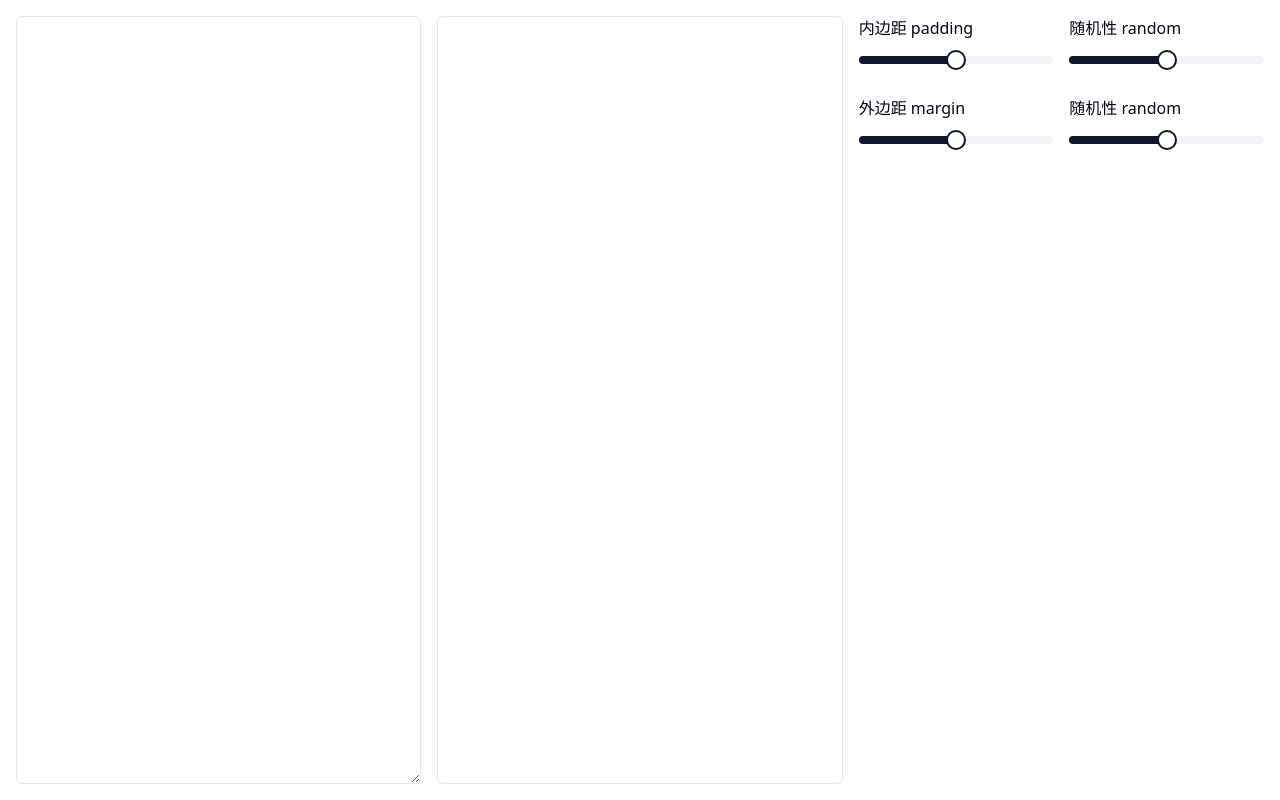
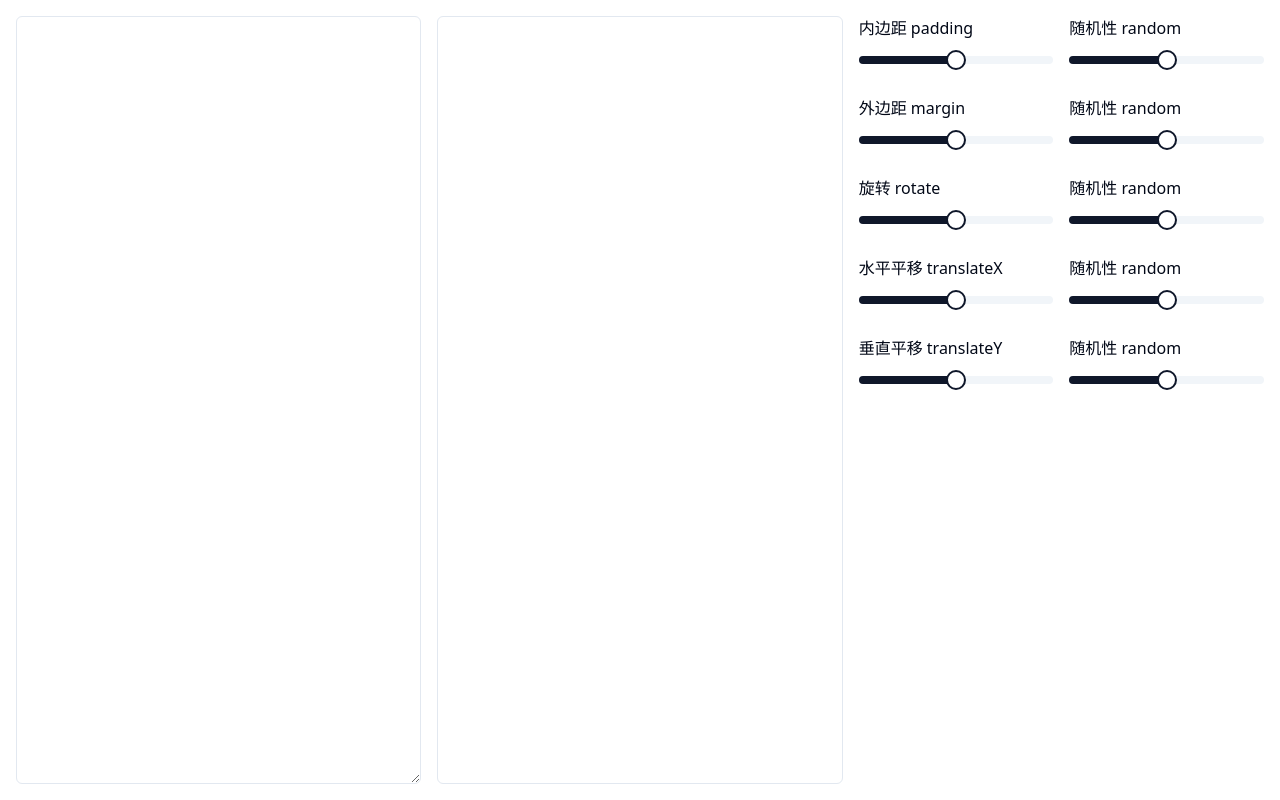
Before and after one commit to dumplant/ransom-note-generator, a React (Vite) app: page / in a window 1280 px wide. Built offline with nearby package versions, Linux system fonts and the light colour scheme.

Commit message:
feat: add rotate&translate control

```diff
--- a/src/components/editor/editArea.tsx
+++ b/src/components/editor/editArea.tsx
@@ -19,6 +19,24 @@ const EditorArea = () => {
         setStyle={setStyle}
         attr="margin"
       />
+      <SliderGroup
+        title="旋转 rotate"
+        style={style}
+        setStyle={setStyle}
+        attr="rotate"
+      />
+      <SliderGroup
+        title="水平平移 translateX"
+        style={style}
+        setStyle={setStyle}
+        attr="translateX"
+      />
+      <SliderGroup
+        title="垂直平移 translateY"
+        style={style}
+        setStyle={setStyle}
+        attr="translateY"
+      />
     </>
   );
 };
--- a/src/components/editor/showArea.tsx
+++ b/src/components/editor/showArea.tsx
@@ -1,4 +1,3 @@
-import { StyleConfig } from "@/config/StyleConfig";
 import { StyleContext } from "@/contexts/styleContext";
 import { TextContext } from "@/contexts/textContext";
 import { useContext } from "react";
@@ -14,6 +13,17 @@ const ShowArea = () => {
         <div
           key={index}
           style={{
+            translate: getRandomTranslateValue(
+              style.translateX.value,
+              style.translateY.value,
+              style.translateX.randomness,
+              style.translateY.randomness
+            ),
+            rotate: getRandomValue(
+              style.rotate.value,
+              style.rotate.randomness,
+              "deg"
+            ) as string,
             padding: getRandomValue(
               style.padding.value,
               style.padding.randomness
@@ -31,9 +41,28 @@ const ShowArea = () => {
 
 export default ShowArea;
 
-function getRandomValue(value: number, randomness: number) {
+function getRandomValue(value: number, randomness: number, suffix?: string) {
   let min = randomness * -1;
   let max = randomness;
-
+  if (suffix === "deg") {
+    return value + Math.floor(Math.random() * (max - min + 1)) + min + suffix;
+  }
   return value + Math.floor(Math.random() * (max - min + 1)) + min;
 }
+
+function getRandomTranslateValue(
+  translateX: number,
+  translateY: number,
+  randomnessX: number,
+  randomnessY: number
+) {
+  let minX = randomnessX * -1;
+  let maxX = randomnessX;
+  let randomTranslateX =
+    translateX + Math.floor(Math.random() * (maxX - minX + 1)) + minX;
+  let minY = randomnessY * -1;
+  let maxY = randomnessY;
+  let randomTranslateY =
+    translateY + Math.floor(Math.random() * (maxY - minY + 1)) + minY;
+  return `${randomTranslateX}px ${randomTranslateY}px`;
+}
--- a/src/contexts/styleContext.tsx
+++ b/src/contexts/styleContext.tsx
@@ -6,6 +6,18 @@ export interface Style {
     randomness: number;
   };
   margin: {
+    value: number;
+    randomness: number;
+  };
+  rotate: {
+    value: number;
+    randomness: number;
+  };
+  translateX: {
+    value: number;
+    randomness: number;
+  };
+  translateY: {
     value: number;
     randomness: number;
   };
@@ -28,6 +40,18 @@ const StyleProvider: React.FC<{
       value: 10,
       randomness: 10,
     },
+    rotate: {
+      value: 10,
+      randomness: 10,
+    },
+    translateX: {
+      value: 10,
+      randomness: 10,
+    },
+    translateY: {
+      value: 10,
+      randomness: 10,
+    },
   });
 
   return (
```
